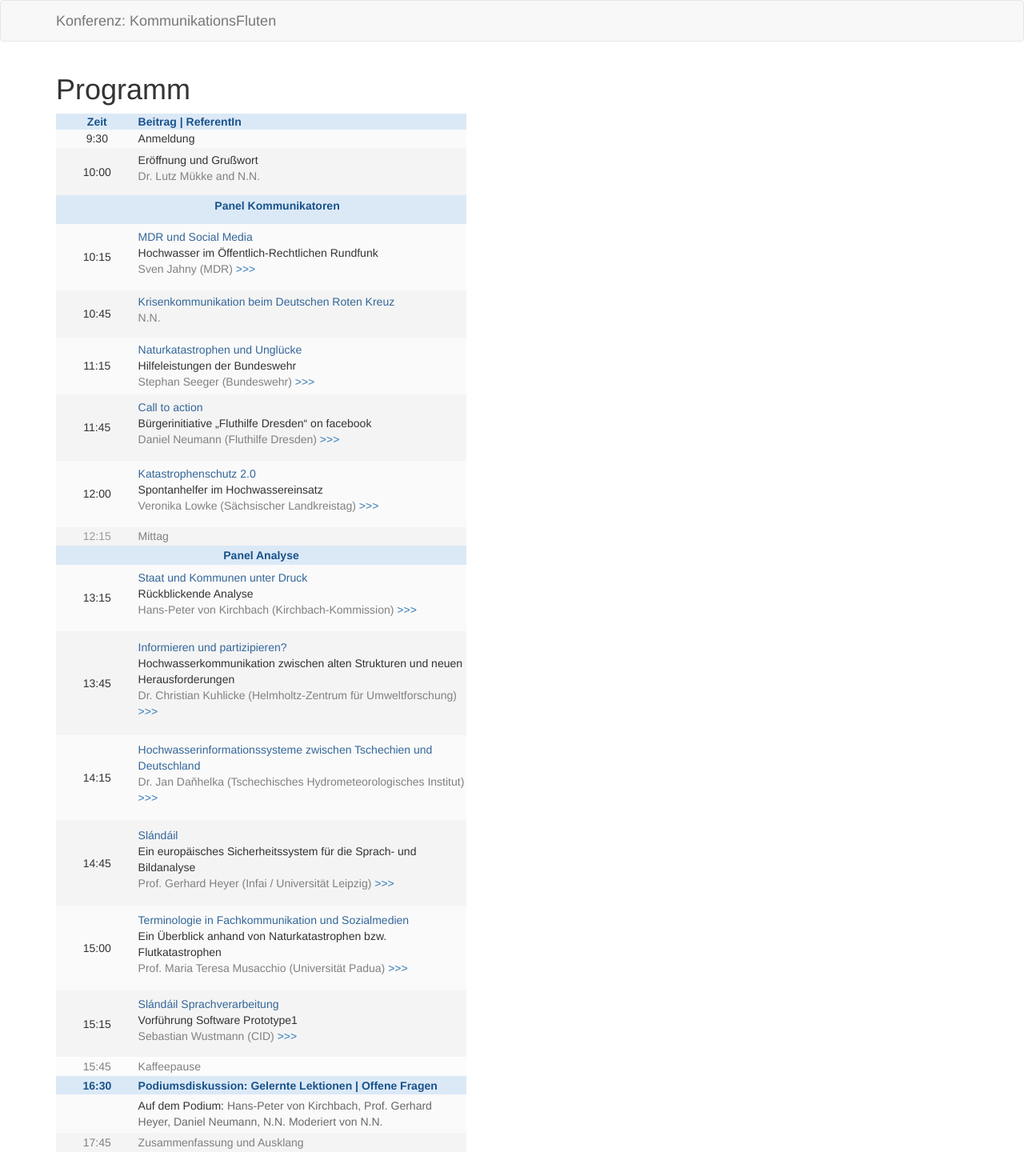
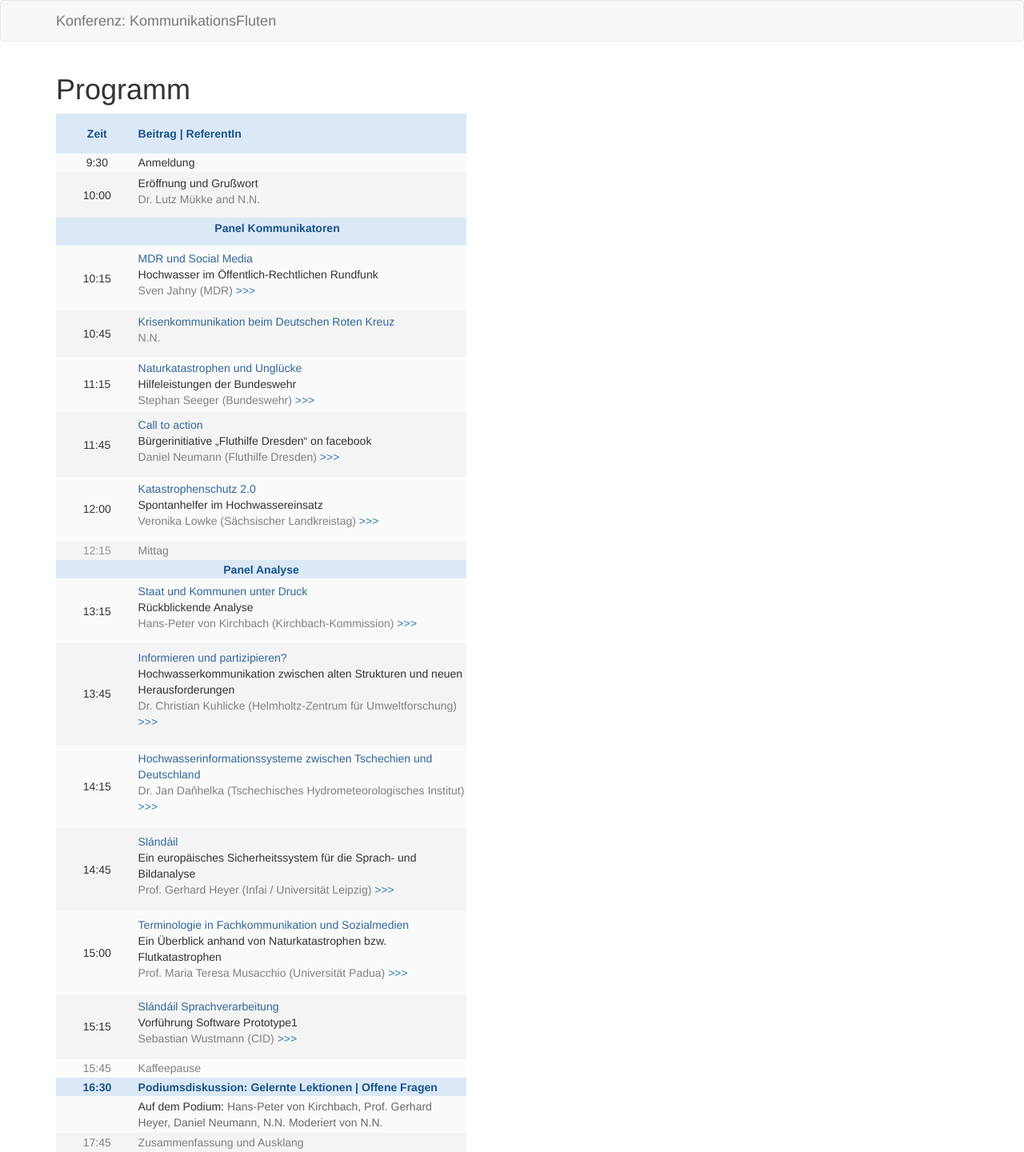
Before and after one commit to susedev/test, a Jekyll site: the page built from programm-uebersicht.html, in a window 1280 px wide. Shown: the whole page at 80% size. Built offline with Jekyll 4.4.1, drawn with Linux system fonts in a browser that asks for light colours.

Commit message:
Edit from JekyllCMS

```diff
--- a/programm-uebersicht.html
+++ b/programm-uebersicht.html
@@ -4,8 +4,8 @@ title: Programm
 <table align="left" border="0" border-color="#FFFFFF" cellpadding="50" cellspacing="10" style="height: 1298px;" width="513">
 	<thead>
 		<tr>
-			<th scope="col" style="background-color: rgb(219, 233, 247); border-color: rgb(255, 255, 255); width: 100px; text-align: center; vertical-align: middle;"><span style="color:#19528A;">Zeit</span></th>
-			<th scope="col" style="background-color: rgb(219, 233, 247); border-color: rgb(255, 255, 255); text-align: left; vertical-align: middle; width: 400px;"><span style="color:#19528A;">Beitrag | ReferentIn</span></th>
+			<th scope="col" style="background-color: rgb(219, 233, 247); border-color: rgb(255, 255, 255); width: 100px; text-align: center; vertical-align: middle; height: 50px;"><span style="color:#19528A;">Zeit</span></th>
+			<th scope="col" style="background-color: rgb(219, 233, 247); border-color: rgb(255, 255, 255); text-align: left; vertical-align: middle; width: 400px; height: 50px;"><span style="color:#19528A;">Beitrag | ReferentIn</span></th>
 		</tr>
 	</thead>
 	<tbody>
```
